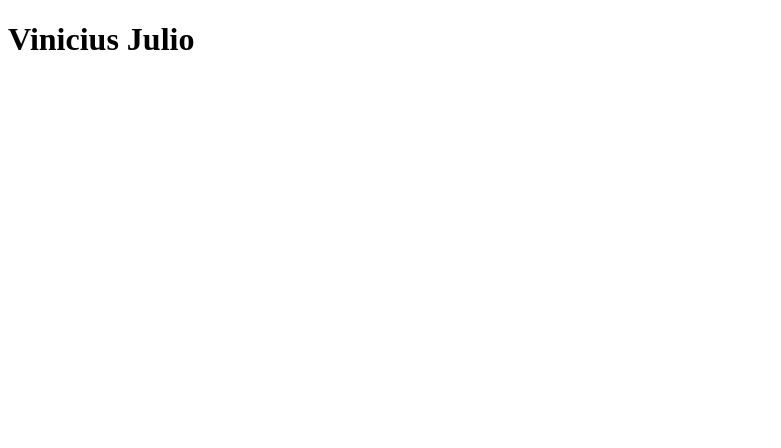
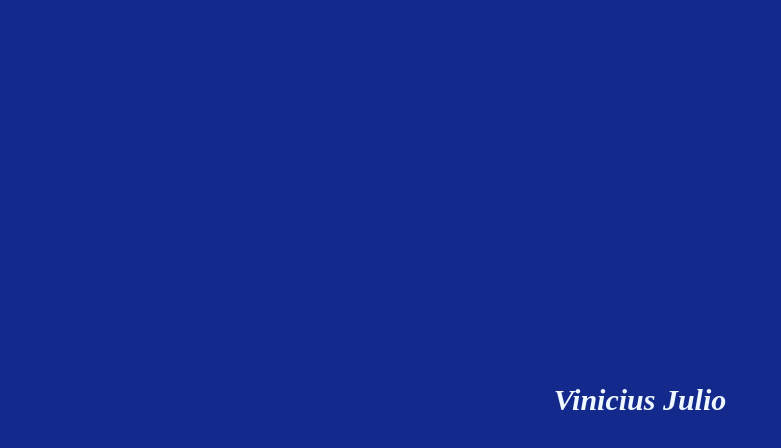
Before and after one commit to VLJ10/portfolio, a plain HTML site: page index.html in a window 1280 px wide. Shown: the whole page, without its empty margins (0-781 px from the left). Drawn offline with Linux system fonts and the light colour scheme.

Commit message:
CSS concluido

```diff
--- a/index.html
+++ b/index.html
@@ -4,6 +4,7 @@
     <meta charset="UTF-8">
     <meta http-equiv="X-UA-Compatible" content="IE=edge">
     <meta name="viewport" content="width=device-width, initial-scale=1.0">
+    <link rel="stylesheet" href="style.css">
     <title>Portfolio</title>
 </head>
 <body>
--- /dev/null
+++ b/style.css
@@ -0,0 +1,21 @@
+*{
+    padding: 0;
+    margin: 0;
+    box-sizing: border-box;
+}
+body{
+    height: 100vh;
+}
+main{
+    display: flex;
+    justify-content: center;
+    align-items: center;
+    background-color: rgb(19, 41, 139);
+    height: 100%;
+    width: 100%;
+}
+h1{
+    font-style: oblique;
+    font-size: 30px;
+    color: aliceblue;
+}
```
